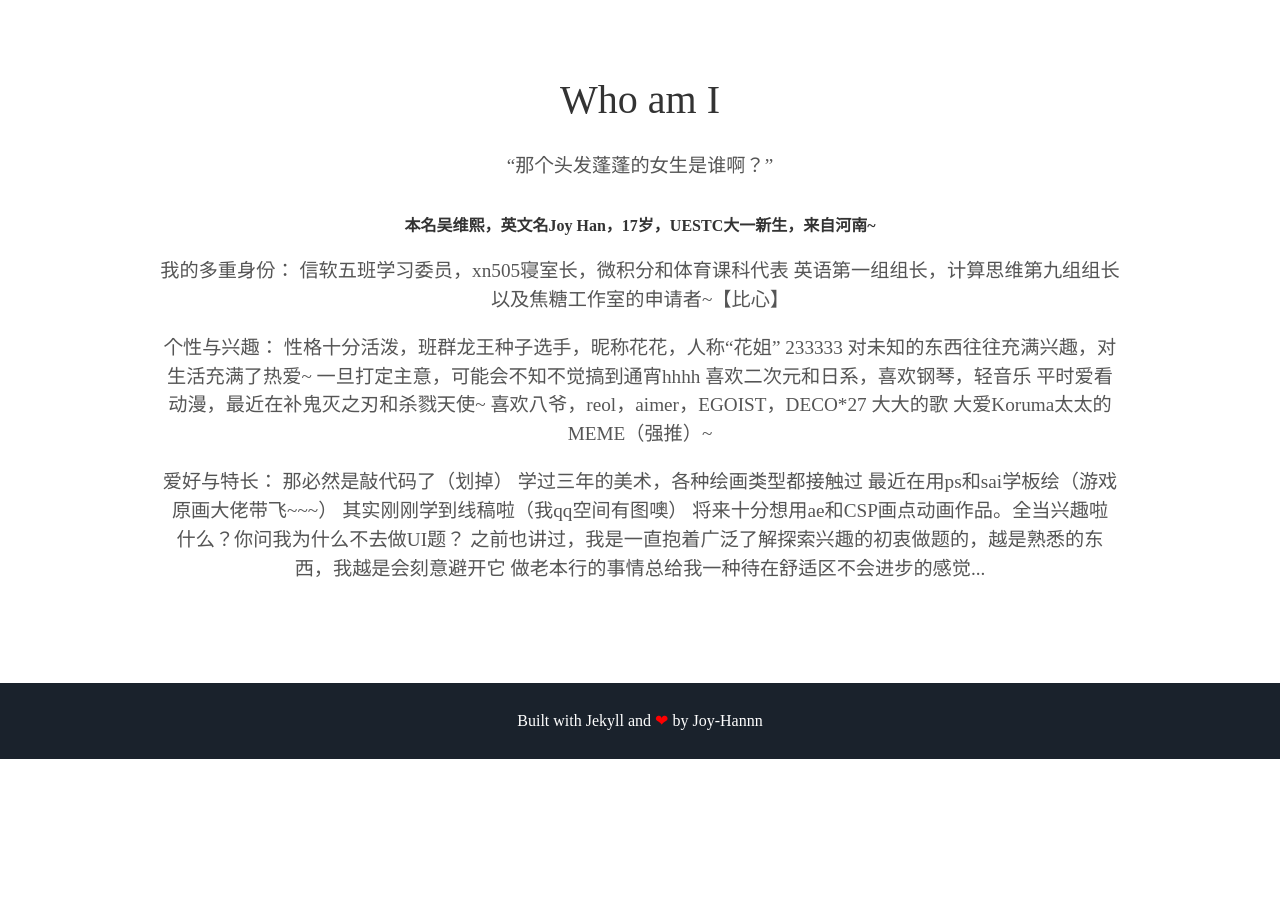
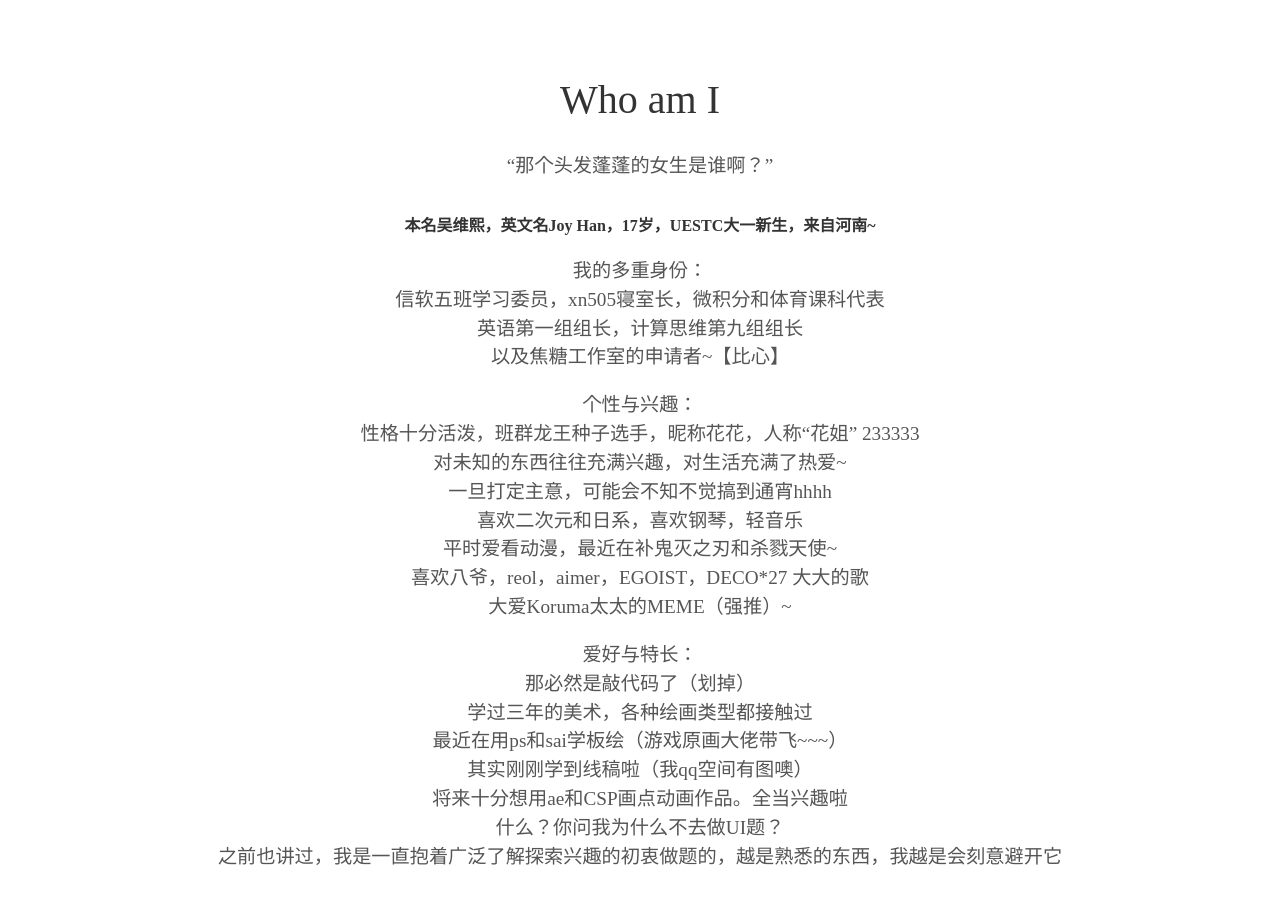
Before and after one commit to Joy-Hannn/joyhan.github.io, a Jekyll site: the page built from index.html, in a window 1280 px wide and 900 px high, scrolled down 905 px. Built offline with Jekyll 4.4.1, drawn with Linux system fonts in a browser that asks for light colours; some web fonts are replaced; before the commit the page ends 1664 px from its top, so only the background shows below that.

Commit message:
Update about.html

```diff
--- a/_includes/about.html
+++ b/_includes/about.html
@@ -2,27 +2,27 @@
   <h1>Who am I</h1>
   <p>{{ site.user_description }}</p>
   <h4>本名吴维熙，英文名Joy Han，17岁，UESTC大一新生，来自河南~</h4>
-  <p>我的多重身份：
-    信软五班学习委员，xn505寝室长，微积分和体育课科代表
-    英语第一组组长，计算思维第九组组长
+  <p>我的多重身份：<br>
+    信软五班学习委员，xn505寝室长，微积分和体育课科代表<br>
+    英语第一组组长，计算思维第九组组长<br>
     以及焦糖工作室的申请者~【比心】</p>
 
-  <p>个性与兴趣：
-    性格十分活泼，班群龙王种子选手，昵称花花，人称“花姐” 233333
-    对未知的东西往往充满兴趣，对生活充满了热爱~
-    一旦打定主意，可能会不知不觉搞到通宵hhhh
-    喜欢二次元和日系，喜欢钢琴，轻音乐
-    平时爱看动漫，最近在补鬼灭之刃和杀戮天使~
-    喜欢八爷，reol，aimer，EGOIST，DECO*27 大大的歌
+  <p>个性与兴趣：<br>
+    性格十分活泼，班群龙王种子选手，昵称花花，人称“花姐” 233333<br>
+    对未知的东西往往充满兴趣，对生活充满了热爱~<br>
+    一旦打定主意，可能会不知不觉搞到通宵hhhh<br>
+    喜欢二次元和日系，喜欢钢琴，轻音乐<br>
+    平时爱看动漫，最近在补鬼灭之刃和杀戮天使~<br>
+    喜欢八爷，reol，aimer，EGOIST，DECO*27 大大的歌<br>
     大爱Koruma太太的MEME（强推）~</p>
 
-  <p>爱好与特长：
-    那必然是敲代码了（划掉）
+  <p>爱好与特长：<br>
+    那必然是敲代码了（划掉）<br>
 
-    学过三年的美术，各种绘画类型都接触过
-    最近在用ps和sai学板绘（游戏原画大佬带飞~~~）
-    其实刚刚学到线稿啦（我qq空间有图噢）
-    将来十分想用ae和CSP画点动画作品。全当兴趣啦
-    什么？你问我为什么不去做UI题？
-    之前也讲过，我是一直抱着广泛了解探索兴趣的初衷做题的，越是熟悉的东西，我越是会刻意避开它
-    做老本行的事情总给我一种待在舒适区不会进步的感觉...</p>
+    学过三年的美术，各种绘画类型都接触过<br>
+    最近在用ps和sai学板绘（游戏原画大佬带飞~~~）<br>
+    其实刚刚学到线稿啦（我qq空间有图噢）<br>
+    将来十分想用ae和CSP画点动画作品。全当兴趣啦<br>
+    什么？你问我为什么不去做UI题？<br>
+    之前也讲过，我是一直抱着广泛了解探索兴趣的初衷做题的，越是熟悉的东西，我越是会刻意避开它<br>
+  </p>
```
